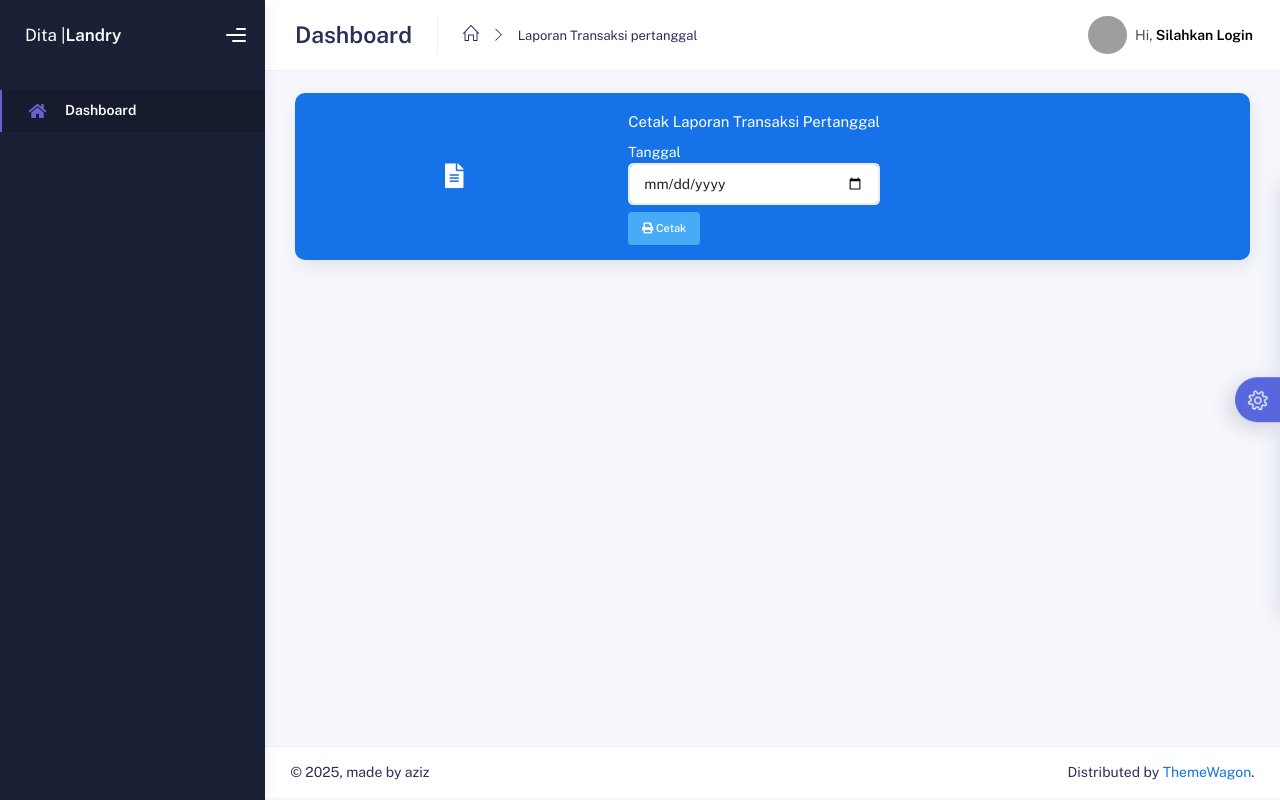
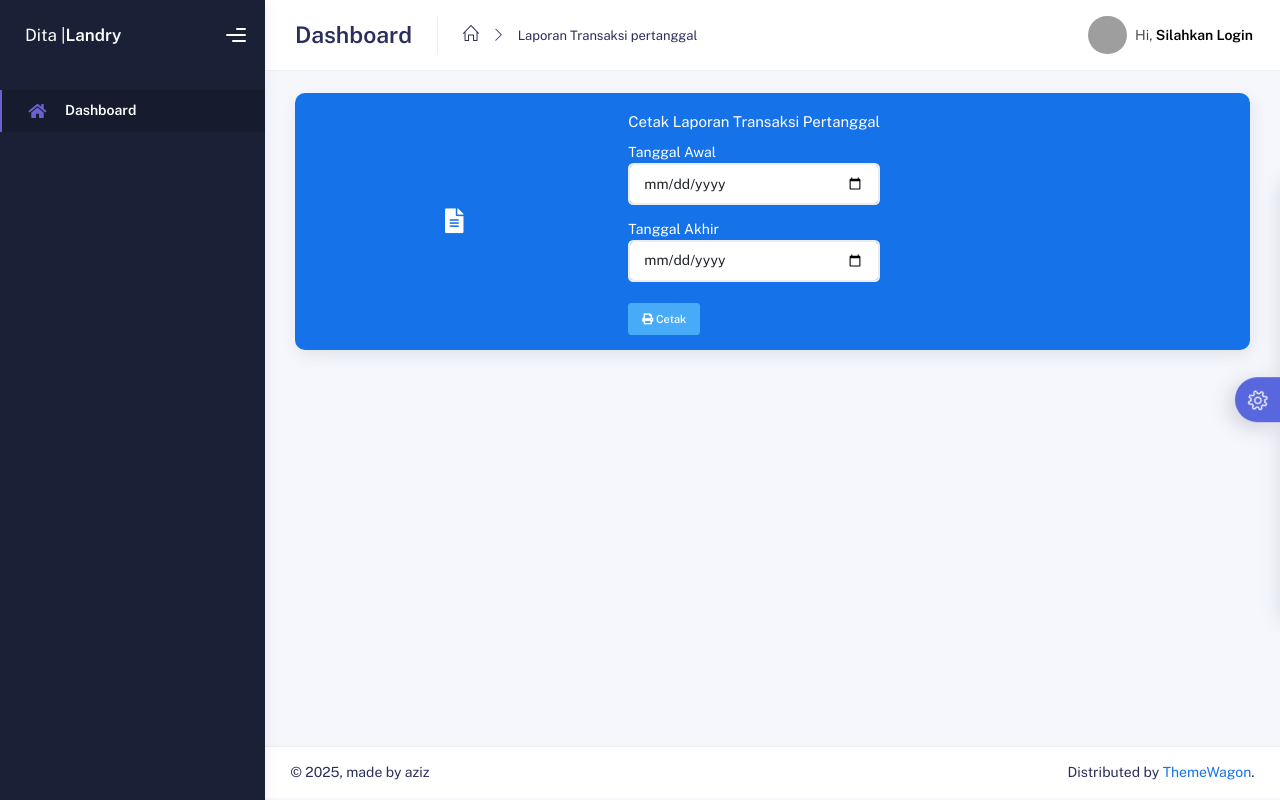
Before and after one commit to lufii-06/aplikasi-laundry-sifa, a CodeIgniter 4 app: the page made by app/Views/pages/laporan/parameter/laporan-transaksi-pertanggal.php in a window 1280 px wide. Run offline with PHP 8.4 and a stand-in for CodeIgniter, Linux system fonts and the light colour scheme; the template is opened without the code that fills it, so the values that code supplies are empty; some libraries are stand-ins or nearby versions; grey boxes are pictures that could not be loaded.

Commit message:
fix : menghapus href yang tidak diperlukan dan memperbaiki laporan pertanggal

```diff
--- a/app/Models/CucianMasuk.php
+++ b/app/Models/CucianMasuk.php
@@ -101,7 +101,7 @@ class CucianMasuk extends Model
             ->where('jenis_cucians.satuan', $satuan)
             ->findAll();
     }
-    public function getTransaksiPertanggal($tanggal)
+    public function getTransaksiPertanggal($tgl_awal, $tgl_akhir)
     {
         return $this->select('cucian_masuks.*,
             pelanggans.nama AS nama_pelanggan,
@@ -113,7 +113,9 @@ class CucianMasuk extends Model
             ->join('jenis_layanans', 'jenis_layanans.id = jenis_cucians.id_layanan')
             ->orderBy('cucian_masuks.created_at', 'DESC')
             ->where('cucian_masuks.status', "SUDAH DI AMBIL")
-            ->where('cucian_masuks.tgl_ambil', $tanggal)
+            ->where('cucian_masuks.tgl_ambil >=', $tgl_awal)
+            ->where('cucian_masuks.tgl_ambil <=', $tgl_akhir)
+            ->orderBy('cucian_masuks.created_at', 'DESC')
             ->findAll();
     }
     public function getTransaksiPerbulan($bulan)
--- a/app/Views/pages/laporan/parameter/laporan-transaksi-pertanggal.php
+++ b/app/Views/pages/laporan/parameter/laporan-transaksi-pertanggal.php
@@ -34,10 +34,16 @@
                     </div>
                     <form action="/cetak-laporan-transaksi-pertanggal" method="post" target="_blank">
                         <p class="mb-2 d-block">Cetak Laporan Transaksi Pertanggal</p>
-                        <label for="tanggal">Tanggal </label>
-                        <input type="date" name="tanggal" id="tanggal" class="form-control" required
-                            placeholder="Tanggal">
-
+                        <div class="mb-3">
+                            <label for="tgl_awal">Tanggal Awal</label>
+                            <input type="date" name="tgl_awal" id="tgl_awal" class="form-control" required
+                                placeholder="Tanggal">
+                        </div>
+                        <div class="mb-3">
+                            <label for="tgl_akhir">Tanggal Akhir</label>
+                            <input type="date" name="tgl_akhir" id="tgl_akhir" class="form-control" required
+                                placeholder="Tanggal">
+                        </div>
                         <button type="submit" class="btn btn-info btn-sm mt-2">
                             <i class="fas fa-print"></i> Cetak
                         </button>
--- a/app/Views/pages/laporan/print/cetak-laporan-transaksi-pertanggal.php
+++ b/app/Views/pages/laporan/print/cetak-laporan-transaksi-pertanggal.php
@@ -30,7 +30,7 @@
         <p class="text-center">JLN, MALINTANG NO.68 CUPAK TENGAH, KEC, PAUH <br> KOTA PADANG,SUMATERA BARAT</p>
         <hr>
         <h5 class="text-center">Laporan Transaksi Pertanggal</h5>
-        <p>Tanggal : <?php echo $tanggal ?></p>
+        <p>Tanggal : <?php echo $tgl_awal . " s/d " . $tgl_akhir ?></p>
         <div>
             <table class="table table-bordered table-hover table-striped bg-transparent w-100">
                 <thead>
@@ -62,7 +62,7 @@ $jmlTotal                     = 0;foreach ($datas as $d): ?>
                     <?php $jmlTotal += $d->total;endforeach?>
                     <tr>
                         <td colspan="7">Total Seluruhnya</td>
-                        <td><?php echo $jmlTotal?></td>
+                        <td><?php echo $jmlTotal ?></td>
                     </tr>
                     <?php else: ?>
                     <tr>
--- a/app/Views/pages/welcome.php
+++ b/app/Views/pages/welcome.php
@@ -201,7 +201,7 @@
                             <div class="icon">
                                 <i class="bi-bag-check" style="font-size: 32px;"></i>
                             </div>
-                            <a href="service-details.html" class="stretched-link">
+                            <a class="stretched-link">
                                 <h3><?php echo $data->nama_cucian ?></h3>
                             </a>
                             <p><?php echo $data->nama_layanan ?>
```
Also changed, not shown: app/Controllers/CucianMasukController.php (+7 -5 lines).
